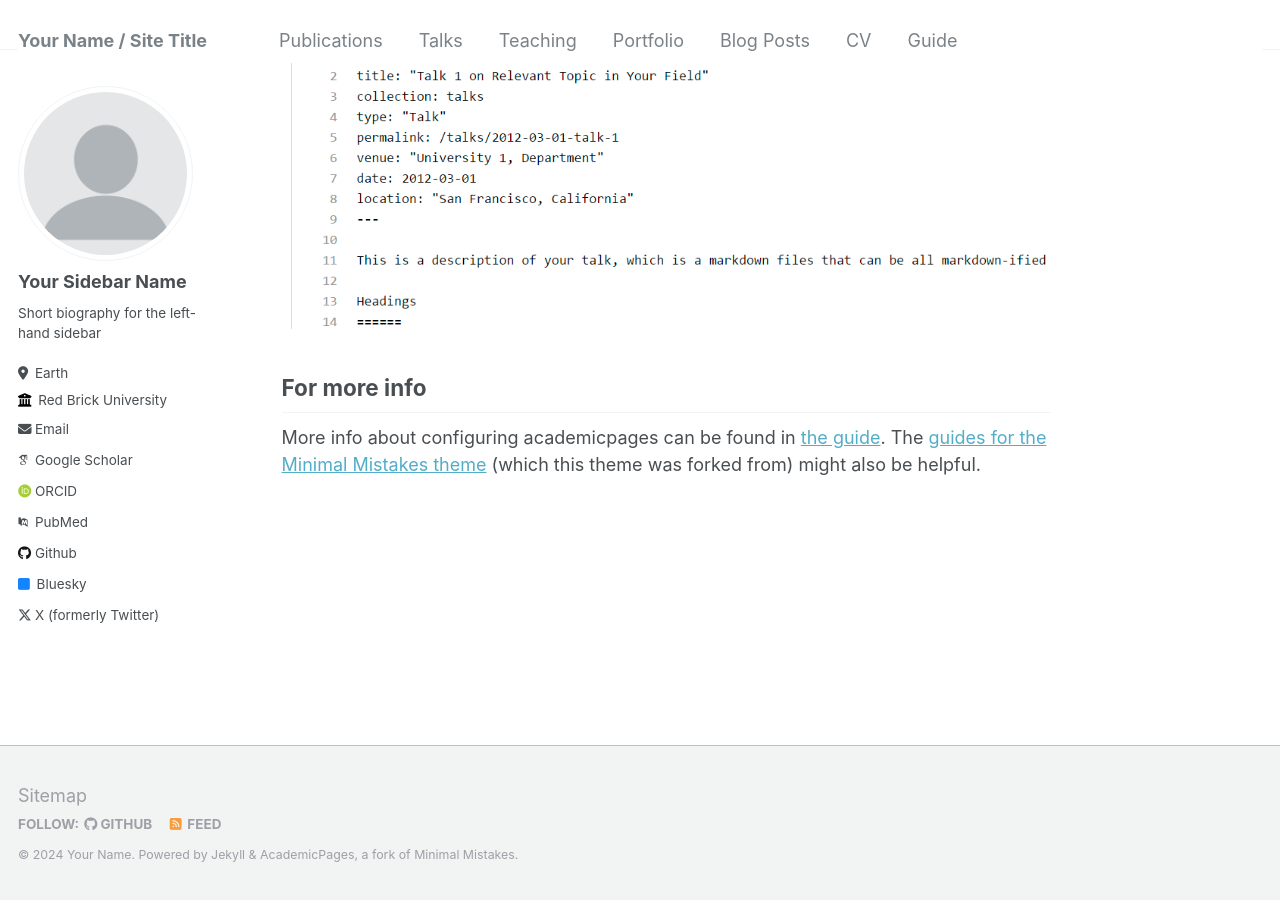
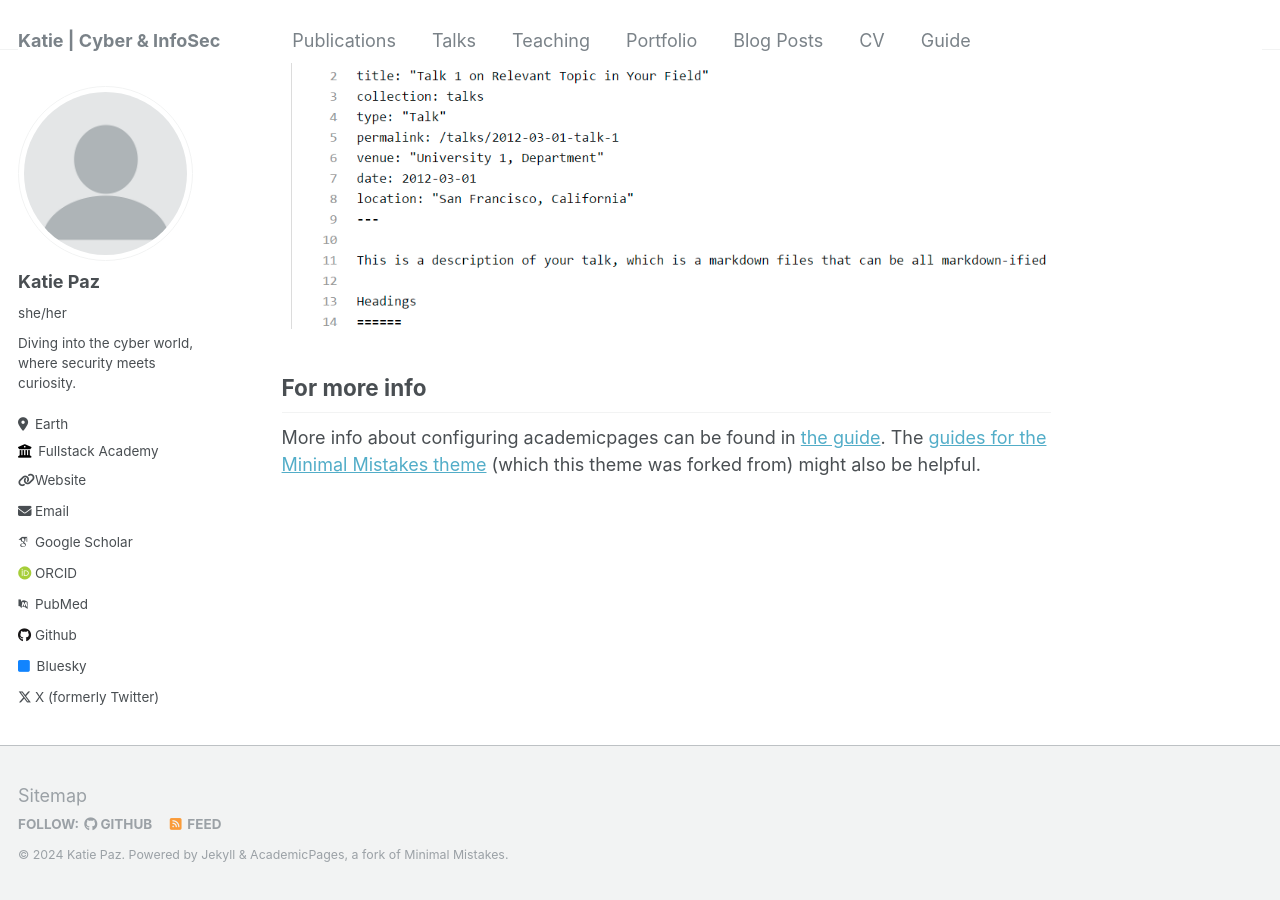
Before and after one commit to KatieCryptique/katiecryptique.github.io, a Jekyll site: the page built from _pages/about.md, in a window 1280 px wide and 900 px high, scrolled down 2640 px. Built offline with Jekyll 4.4.1, drawn with Linux system fonts in a browser that asks for light colours; some web fonts are replaced.

Commit message:
Update _config.yml

```diff
--- a/_config.yml
+++ b/_config.yml
@@ -8,13 +8,13 @@
 
 # Basic Site Settings
 locale                   : "en-US"
-title                    : "Your Name / Site Title"
+title                    : "Katie | Cyber & InfoSec"
 title_separator          : "-"
-name                     : &name "Your Name"
-description              : &description "personal description"
-url                      : https://academicpages.github.io # the base hostname & protocol for your site e.g. "https://mmistakes.github.io"
+name                     : &name "Katie Paz"
+description              : &description "Cyber enthusiast. InfoSec explorer. Join me on a journey through the digital landscape, where we decrypt the mysteries of cybersecurity together."
+url                      : "https://katiecryptique.github.io" # the base hostname & protocol for your site e.g. "https://mmistakes.github.io"
 baseurl                  : "" # the subpath of your site, e.g. "/blog"
-repository               : "academicpages/academicpages.github.io"
+repository               : "KatieCryptique/KatieCryptique.github.io"
 
 # Site Author - The following control what appear as part of the author content on the side bar.
 #               If a field is blank the icon and link will not appear, otherwise it will be shown.
@@ -22,12 +22,12 @@ repository               : "academicpages/academicpages.github.io"
 author:
   # Biographic information
   avatar           : "profile.png"
-  name             : "Your Sidebar Name"
-  pronouns         : # example: "she/her"
-  bio              : "Short biography for the left-hand sidebar"
+  name             : "Katie Paz"
+  pronouns         : "she/her"
+  bio              : "Diving into the cyber world, where security meets curiosity."
   location         : "Earth"
-  employer         : "Red Brick University"
-  uri              : # URL
+  employer         : "Fullstack Academy"
+  uri              : "https://www.linkedin.com/in/k-paz" # URL
   email            : "none@example.org"
 
   # Academic websites
```
